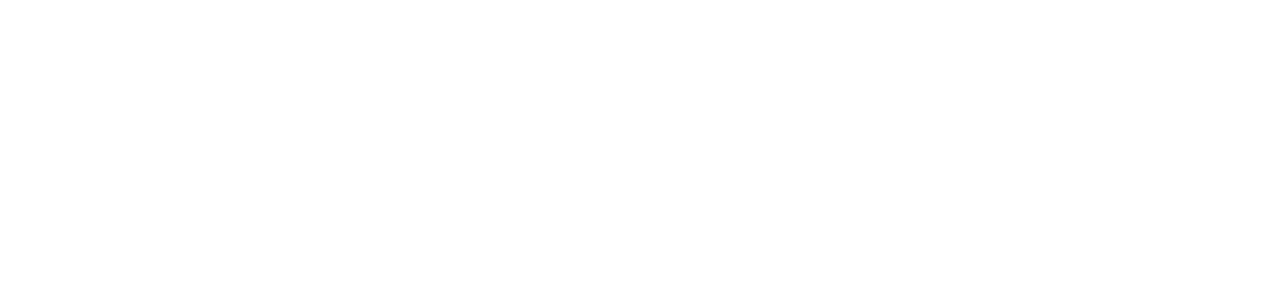
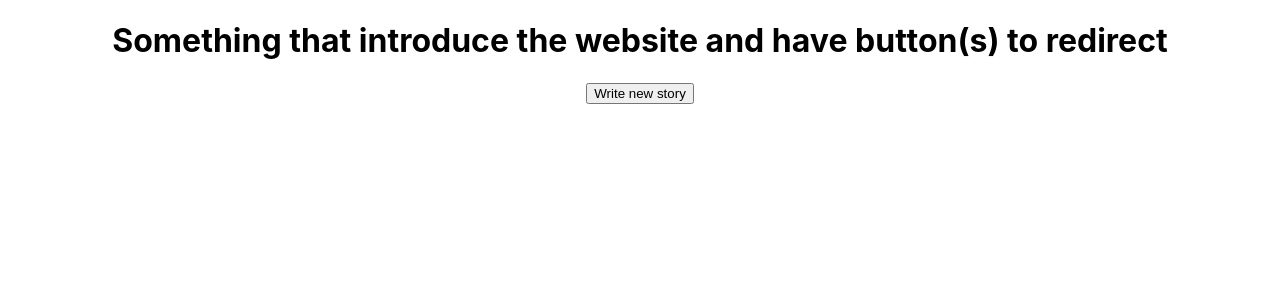
Before and after one commit to petrpan26/anonymous-twitterv2, a React (Create React App) app: page / in a window 1280 px wide. Shown: the top 300 px of the page. Built offline with nearby package versions, Linux system fonts and the light colour scheme.

Commit message:
Fixed routing issue

```diff
--- a/src/App.js
+++ b/src/App.js
@@ -10,7 +10,7 @@
   return (
     <div className="App">
       <Switch>
-        <Route path='/home' component={HomePage}/>
+        <Route path='/' component={HomePage}/>
         <Route path='/newstory' component={NewStoryPage}/>
       </Switch>
     </div>
```
